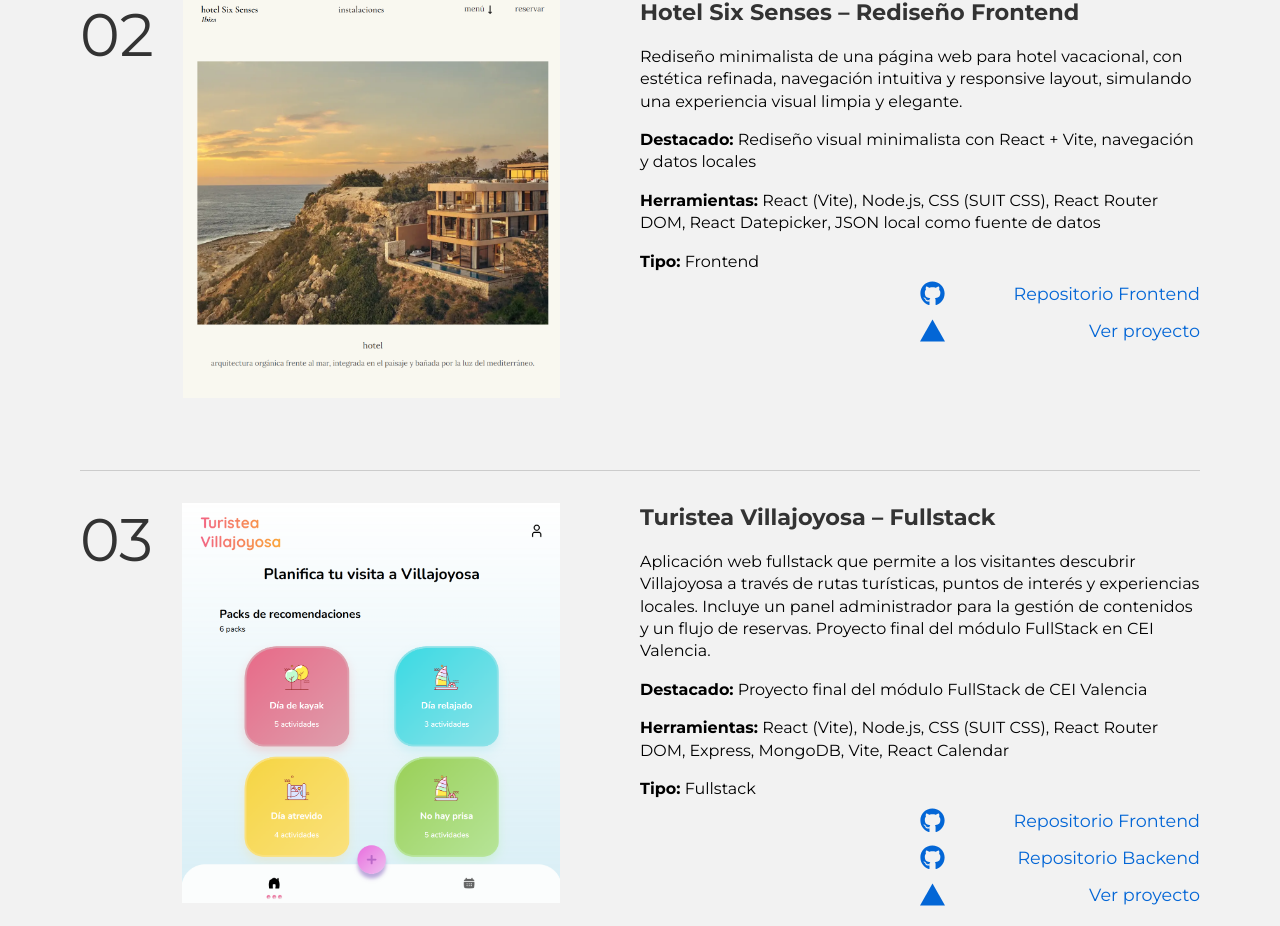
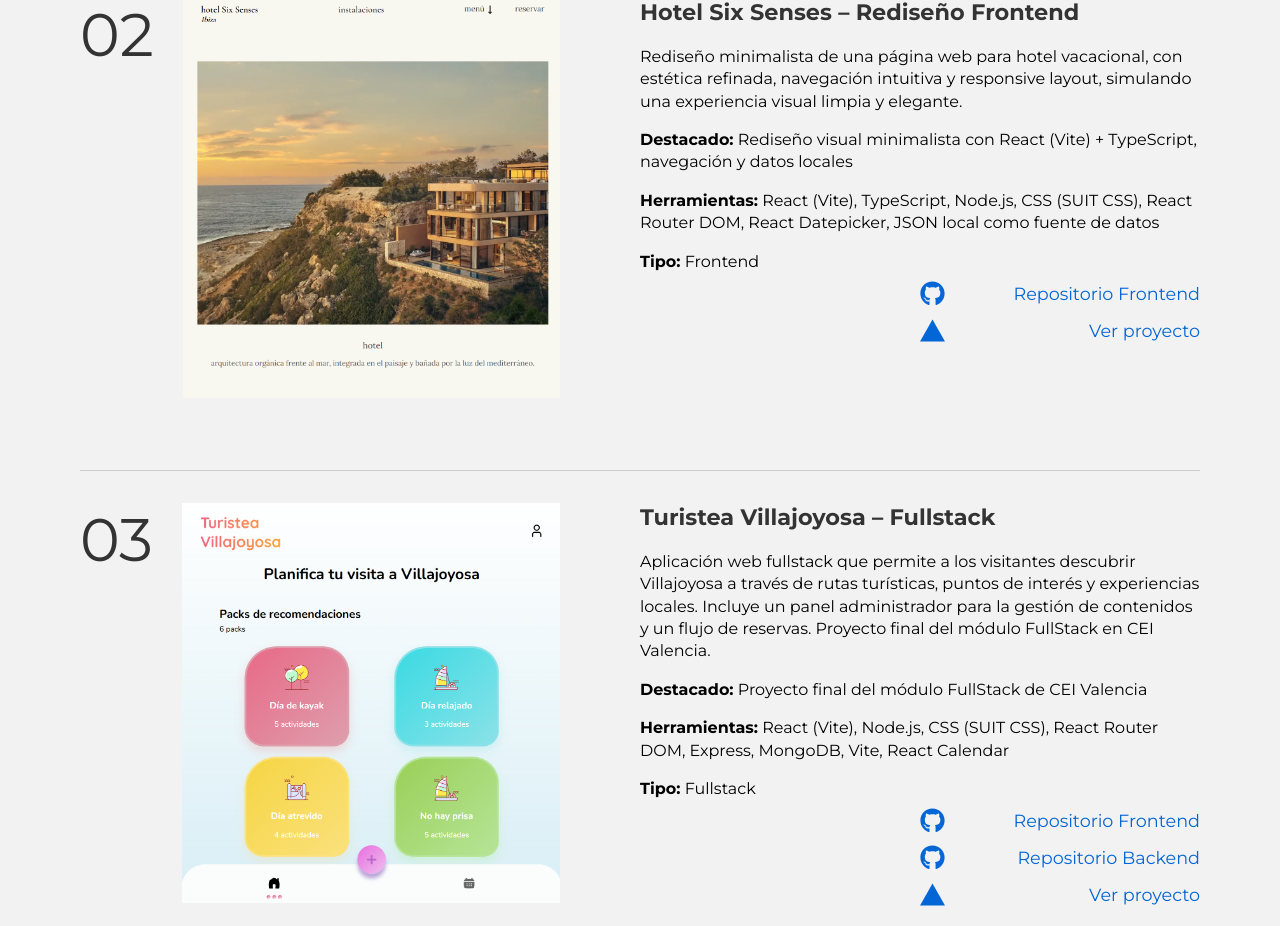
Before and after one commit to JaumeEsquerdo/portfolio-personal, a React (Vite) app in the folder portfolio-jaume/: page /proyectos in a window 1280 px wide. Shown: the part 874-1800 px from the top of the page. Built offline with nearby package versions, Linux system fonts and the light colour scheme; a web font is replaced by a local one.

Commit message:
cambiar links github y vercel del proyecto hotel six senses

```diff
--- a/portfolio-jaume/src/data/listaProyectos.js
+++ b/portfolio-jaume/src/data/listaProyectos.js
@@ -16,22 +16,23 @@
       "JWT",
       "Multer",
       "dotenv",
-            "CORS"
+      "CORS",
     ],
     stack: "Fullstack",
     imagen: "/img/sushiro-fondo.png",
     enlace: [
       {
         tipo: "Frontend",
-                url: "https://github.com/JaumeEsquerdo/Sushiro-frontend"
+        url: "https://github.com/JaumeEsquerdo/Sushiro-frontend",
       },
       {
         tipo: "Backend",
-                url: "https://github.com/JaumeEsquerdo/Sushiro-backend"
-            }
+        url: "https://github.com/JaumeEsquerdo/Sushiro-backend",
+      },
     ],
     deploy: "https://sushiro-frontend.vercel.app/",
-        destacado: "Fullstack con login en mesa e integración de API para la relación con los productos/compras."
+    destacado:
+      "Fullstack con login en mesa e integración de API para la relación con los productos/compras.",
   },
   {
     id: 2,
@@ -41,40 +42,56 @@
       "Rediseño minimalista de una página web para hotel vacacional, con estética refinada, navegación intuitiva y responsive layout, simulando una experiencia visual limpia y elegante.",
     herramientas: [
       "React (Vite)",
+      "TypeScript",
       "Node.js",
       "CSS (SUIT CSS)",
       "React Router DOM",
       "React Datepicker",
-            "JSON local como fuente de datos"
+      "JSON local como fuente de datos",
     ],
     stack: "Frontend",
     imagen: "/img/hotel-sixSenses-fondo.png",
     enlace: [
       {
         tipo: "Frontend",
-                url: "https://github.com/JaumeEsquerdo/proyecto-hotel-six-senses"
-            }
+        url: "https://github.com/JaumeEsquerdo/hotel-six-senses-typescript",
+      },
     ],
-        deploy: "https://proyecto-hotel-six-senses-ca2t.vercel.app/",  // actualízalo si ya está desplegado
-        destacado: "Rediseño visual minimalista con React + Vite, navegación y datos locales"
-    }
-
-    ,
+    deploy: "https://hotel-six-senses.vercel.app/",
+    destacado:
+      "Rediseño visual minimalista con React (Vite) + TypeScript, navegación y datos locales",
+  },
 
   {
     id: 3,
     numero: "03",
     titulo: "Turistea Villajoyosa – Fullstack",
-        descripcion: "Aplicación web fullstack que permite a los visitantes descubrir Villajoyosa a través de rutas turísticas, puntos de interés y experiencias locales. Incluye un panel administrador para la gestión de contenidos y un flujo de reservas. Proyecto final del módulo FullStack en CEI Valencia.",
-        herramientas: ["React (Vite)", "Node.js", "CSS (SUIT CSS)", "React Router DOM", "Express", "MongoDB", "Vite", "React Calendar"],
+    descripcion:
+      "Aplicación web fullstack que permite a los visitantes descubrir Villajoyosa a través de rutas turísticas, puntos de interés y experiencias locales. Incluye un panel administrador para la gestión de contenidos y un flujo de reservas. Proyecto final del módulo FullStack en CEI Valencia.",
+    herramientas: [
+      "React (Vite)",
+      "Node.js",
+      "CSS (SUIT CSS)",
+      "React Router DOM",
+      "Express",
+      "MongoDB",
+      "Vite",
+      "React Calendar",
+    ],
     stack: "Fullstack",
     imagen: "/img/turistea-fondo.png",
     enlace: [
-            { tipo: "Frontend", url: "https://github.com/JaumeEsquerdo/front-proyecto-final-fullstack" },
-            { tipo: "Backend", url: "https://github.com/JaumeEsquerdo/backend-proyecto-final-fullstack" }
+      {
+        tipo: "Frontend",
+        url: "https://github.com/JaumeEsquerdo/front-proyecto-final-fullstack",
+      },
+      {
+        tipo: "Backend",
+        url: "https://github.com/JaumeEsquerdo/backend-proyecto-final-fullstack",
+      },
     ],
     deploy: "https://front-proyecto-final-fullstack.vercel.app/",
-        destacado: "Proyecto final del módulo FullStack de CEI Valencia"
+    destacado: "Proyecto final del módulo FullStack de CEI Valencia",
   },
   {
     id: 4,
@@ -85,8 +102,10 @@
     herramientas: ["HTML", "CSS (SUIT CSS)", "JavaScript (vanilla)"],
     stack: "Frontend",
     imagen: "/img/modernidad-mediterranea.png",
-        enlace: "https://github.com/JaumeEsquerdo/Modernidad-Mediterranea---revista",
-        deploy: "https://jaumeesquerdo.github.io/Modernidad-Mediterranea---revista/index.html",
+    enlace:
+      "https://github.com/JaumeEsquerdo/Modernidad-Mediterranea---revista",
+    deploy:
+      "https://jaumeesquerdo.github.io/Modernidad-Mediterranea---revista/index.html",
     destacado: "Primer proyecto desplegado",
   },
 ];
```
Lines whose indentation alone changed are shown as unchanged.
